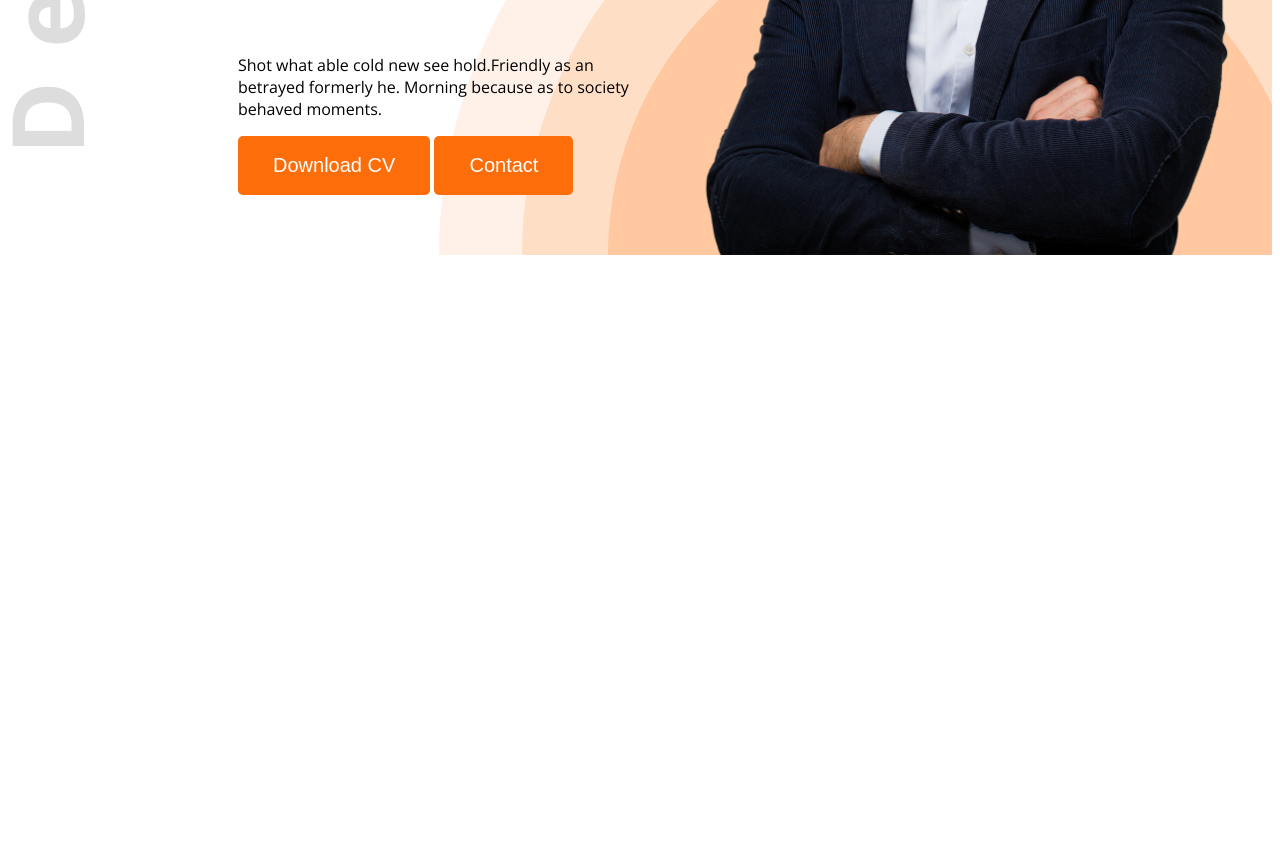
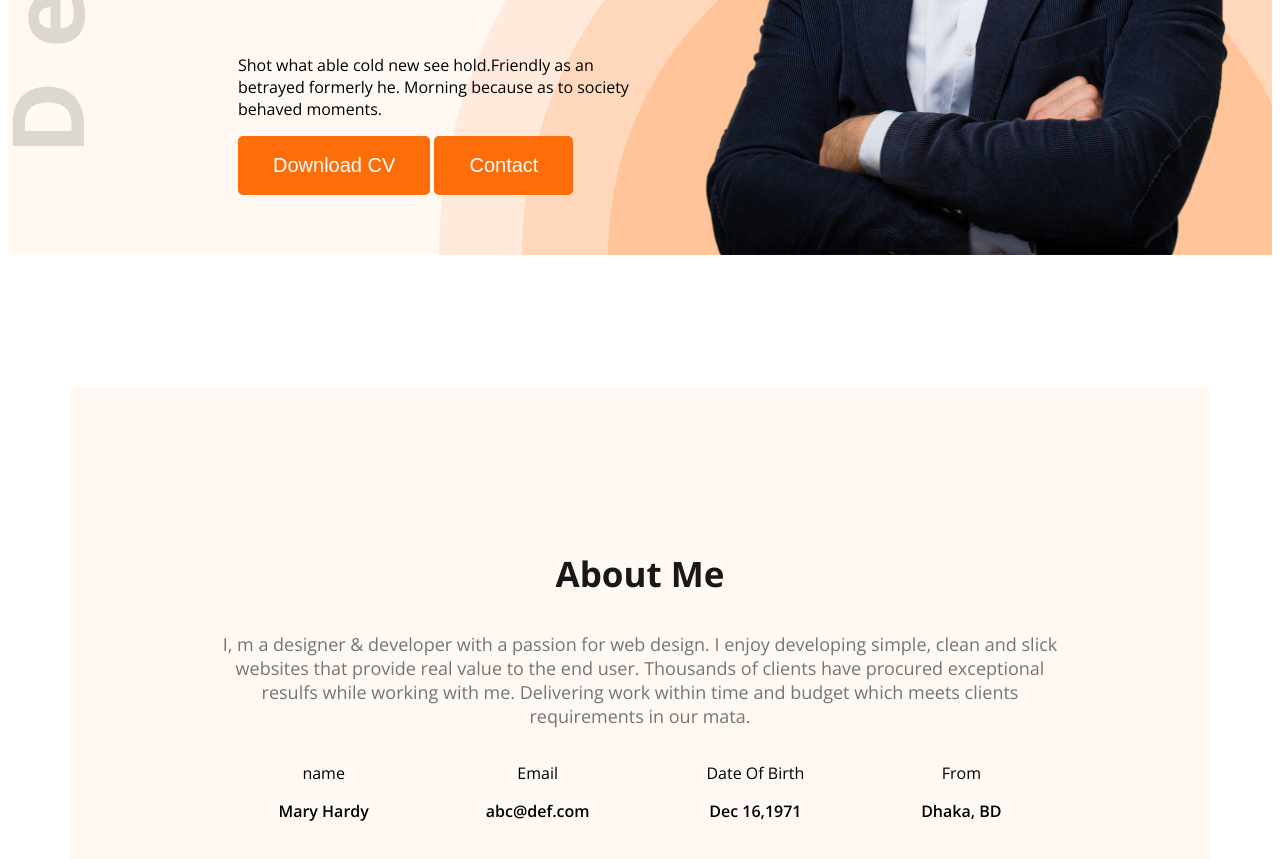
Before and after one commit to siam5775/web-dev-portfolio, a plain HTML site: page index.html in a window 1280 px wide. Shown: the part 667-1526 px from the top of the page. Before the commit the page ends 930 px from the top, so only its background shows below. Drawn offline with nearby package versions, Linux system fonts and the light colour scheme.

Commit message:
added my new items

```diff
--- a/index.html
+++ b/index.html
@@ -10,7 +10,7 @@
     <link rel="stylesheet" href="styles/portfolio.css">
 </head>
 <body class="open-sans-normal">
-    <header class="header">
+    <header class="header secondary-bg">
         <nav>
             <h3 class="nav-title">Ma<span class="text-primary">r</span>y</h3>
             <ul>
@@ -36,7 +36,31 @@
 
     </header>
     <main>
-
+        <section class="about secondary-bg">
+           <h3 class="section-title">About Me</h3>
+           <p class="section-description">I, m a designer & developer with a passion for web design. I enjoy developing simple,
+            clean and slick websites that provide real value to the end user. Thousands of clients have procured exceptional
+            resulfs while working with me. Delivering work within time and budget which meets clients requirements in our mata.
+        </p>
+        <div class="about-items">
+            <div class="about-item">
+                <p class="item-title">name</p>
+                <p class="item-description">Mary Hardy</p>
+            </div>
+            <div class="about-item">
+                <p class="item-title">Email</p>
+                <p class="item-description">abc@def.com</p>
+            </div>
+            <div class="about-item">
+                <p class="item-title">Date Of Birth</p>
+                <p class="item-description">Dec 16,1971</p>
+            </div>
+            <div class="about-item">
+                <p class="item-title">From</p>
+                <p class="item-description">Dhaka, BD</p>
+            </div>
+        </div>
+        </section>
     </main>
     <footer>
 
--- a/styles/portfolio.css
+++ b/styles/portfolio.css
@@ -8,6 +8,10 @@
 }
 
 /* shared style */
+.secondary-bg{
+    background-color: #FFF8F3;
+}
+
 .text-primary{
     color:#FD6E0A;
 }
@@ -23,6 +27,17 @@
     border: none;
     padding: 18px 35px;
     border-radius: 5px;
+}
+
+.section-title{
+    font-size: 35px;
+    font-weight: bold;
+    color: #181818;
+}
+
+.section-description{
+    font-size: 18px;
+    color: #757575;
 }
 
 /* header */
@@ -84,3 +99,28 @@ nav li a {
 .banner-profile-pic{
     width:580px;
 }
+
+/* main styles */
+main{
+    max-width: 1140px;
+    margin: 0 auto;
+
+}
+
+/* about styles */
+
+.about{
+    border-radius: 10px;
+    padding: 130px 150px;
+    text-align: center;
+    margin-top: 130px;
+}
+
+.about-items{
+    display: flex;
+    justify-content: space-around;
+}
+
+.item-description{
+    font-weight: 600;
+}
```
